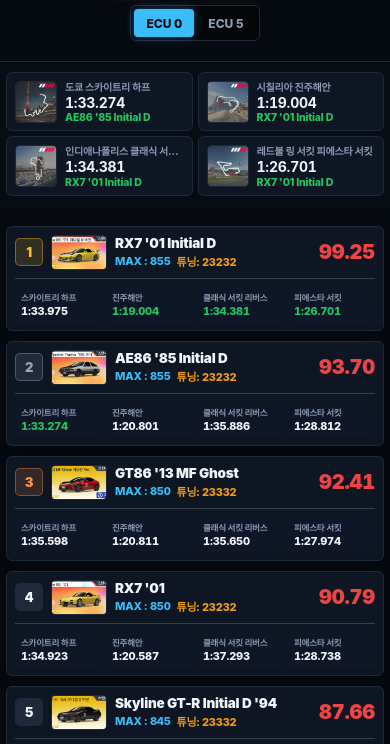
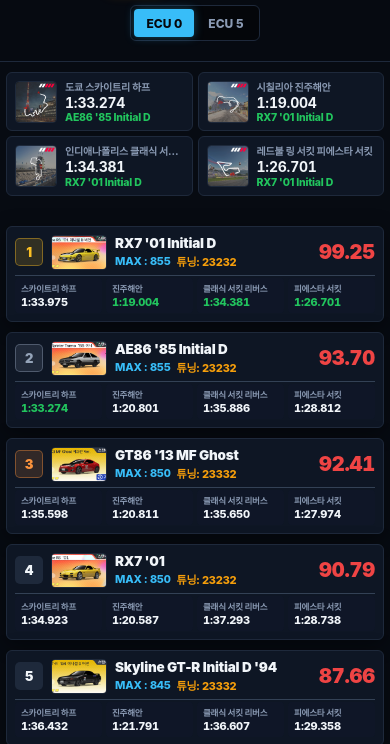
Before and after one commit to jpteo22/racingmaster-rank, a plain HTML site: page index.html in a window 390 px wide. Shown: the part 88-832 px from the top of the page. Drawn offline with Linux system fonts and the light colour scheme; a web font is replaced by a local one.

Commit message:
Add files via upload

```diff
--- a/index.html
+++ b/index.html
@@ -227,7 +227,7 @@
     .card-list {
       display: flex;
       flex-direction: column;
-      gap: 10px; /* 기본 간격을 10px로 변경 */
+      gap: 10px;
     }
 
     .car-card {
@@ -407,19 +407,19 @@
       .car-score-large { font-size: 20px; }
 
       .card-list {
-        gap: 10px; /* 모바일도 10px로 통일 */
+        gap: 10px;
       }
       .car-card {
         flex-direction: column;
         align-items: stretch;
-        gap: 8px; /* 구분선 아래 여백 및 요소간 간격을 8px로 변경 */
-        padding: 8px; /* 모바일 카드 전체 패딩 (맵 기록 아래 여백 포함) 8px로 변경 */
+        gap: 2px; /* 라인 아래 여백 2px 적용 */
+        padding: 8px; /* 카드 전체 외곽 여백 8px 유지 */
       }
       .block-info {
         width: 100%;
         max-width: none;
         flex: none;
-        padding-bottom: 8px; /* 구분선 위 여백을 8px로 변경 */
+        padding-bottom: 5px; /* 라인 위 여백 5px 적용 */
         border-bottom: 1px solid var(--line-strong);
       }
       .block-tracks {
```
